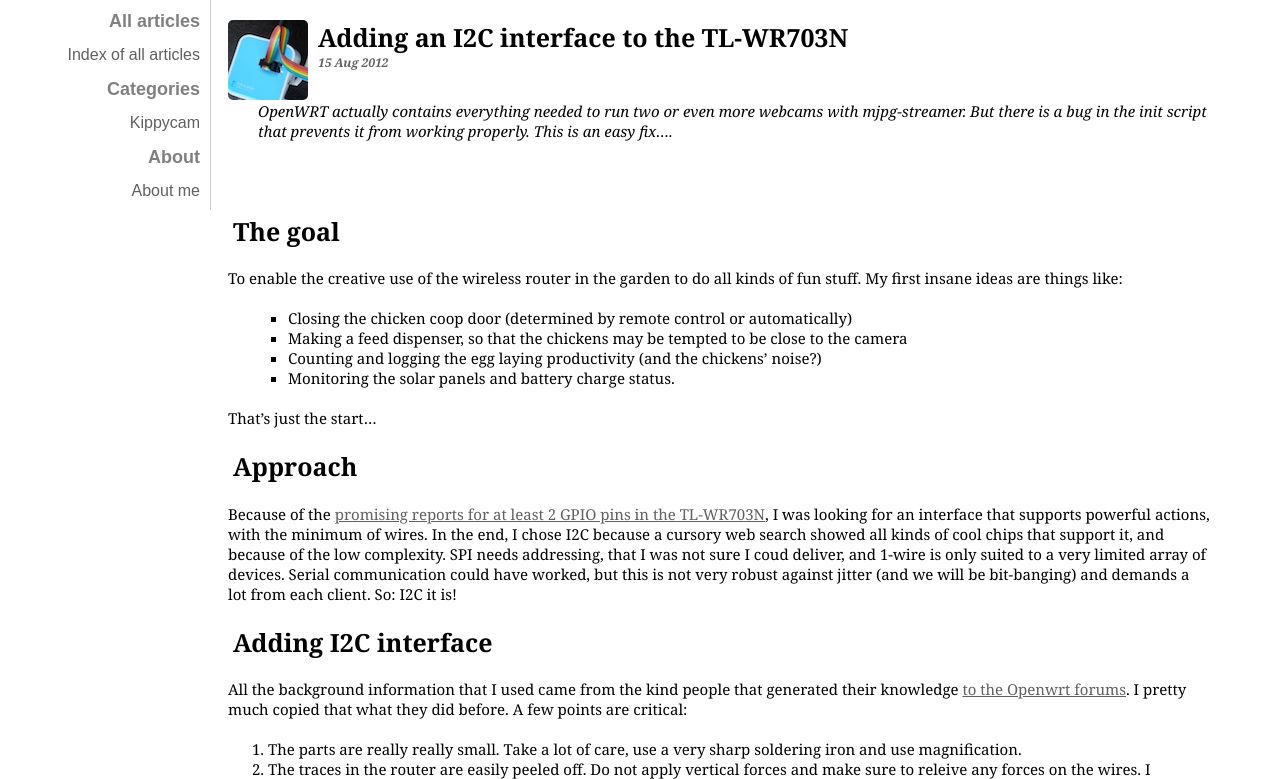
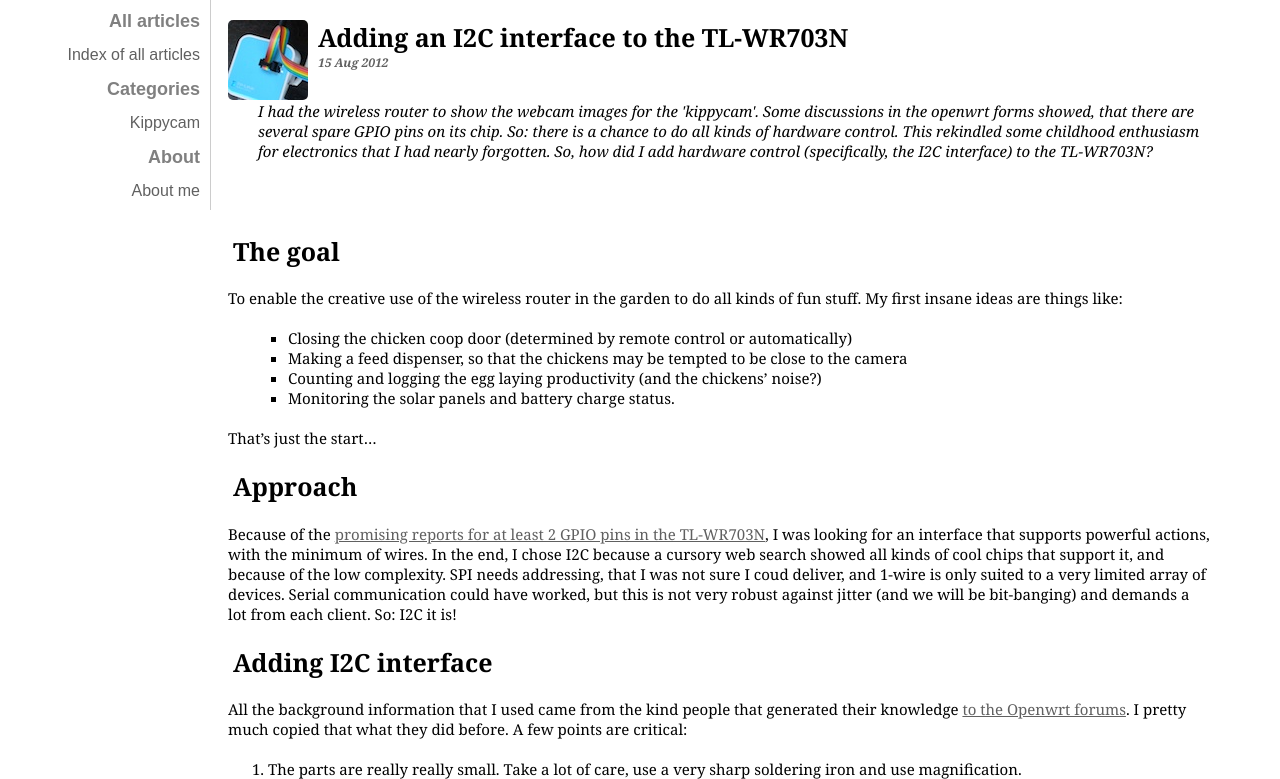
Before and after one commit to pragtich/pragtich.github.com, a Jekyll site: the page built from _posts/2012-08-15-Adding-an-I2C-interface-to-the-TL-WR703N.md, in a window 1280 px wide and 900 px high, cut to the strip 121-900 px from the top of the window. Built offline with Jekyll 4.4.1, drawn with Linux system fonts in a browser that asks for light colours; comment, search, counter and statistics services are not loaded.

Commit message:
Dynamically generated summary instead of incorrect static text

```diff
--- a/_layouts/post.html
+++ b/_layouts/post.html
@@ -4,13 +4,13 @@ layout: default
 <article>
   <header>
 	<hgroup>
-	  {% if page.indeximage %}<img src="../../../../../indeximages/{{ page.indeximage }}">{% endif %}
+	  {% if page.indeximage %}<img src="{{ site.url }}/indeximages/{{ page.indeximage }}">{% endif %}
 	  <h1 class="itemtitle">{{ page.title }}</h1>
       <h2 class="itemdate">{{ page.date | date_to_string }}</h2>
 	</hgroup>
   </header>
   <summary>
-  OpenWRT actually contains everything needed to run two or even more webcams with mjpg-streamer. But there is a bug in the init script that prevents it from working properly. This is an easy fix….
+	{{ page.summary }}
 </summary>
 <bodytext>
   {{ content }}
```
